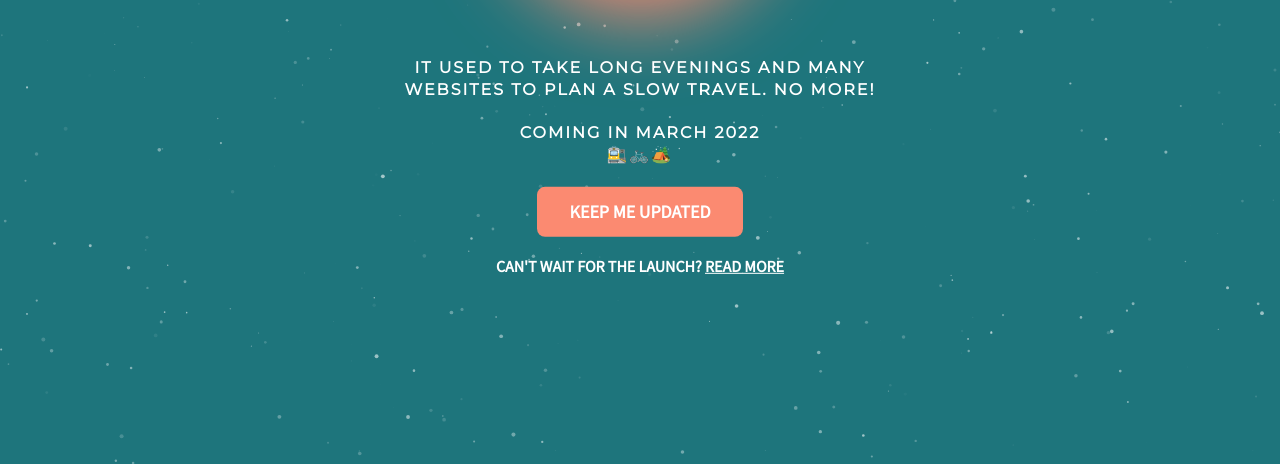
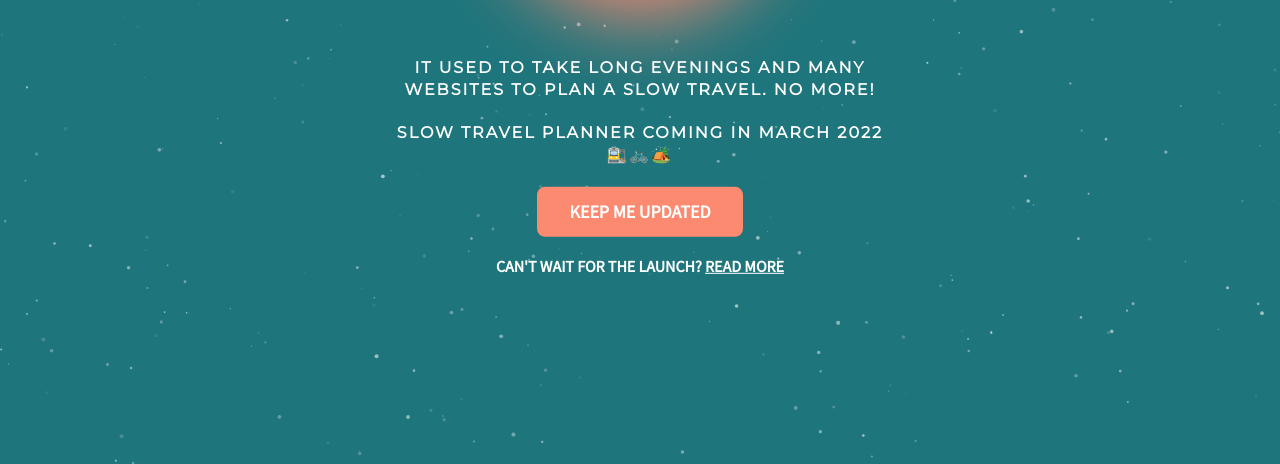
Before and after one commit to Driesvanransbeeck/slowby, a plain HTML site: page index.html in a window 1280 px wide. Shown: the part 336-800 px from the top of the page. Drawn offline with nearby package versions, Linux system fonts and the light colour scheme; a script that the page names is missing; a web font is replaced by a local one.

Commit message:
Add slow travel planner

```diff
--- a/index.html
+++ b/index.html
@@ -28,7 +28,7 @@
     </div>
     <div class="content">
       <h2 class="content__stay-tuned">It used to take long evenings and many websites to plan a slow travel. No more!</h2>
-      <h1 class="content__title">Coming in March 2022<br>🚉🚲🏕️</h1>
+      <h1 class="content__title">Slow travel planner coming in March 2022<br>🚉🚲🏕️</h1>
     </div>
 
     <button class="button button1" data-tally-open="wLVA1m" data-tally-layout="modal" data-tally-hide-title="1" data-tally-emoji-text="🎉" data-tally-emoji-animation="wave" data-tally-auto-close="2000"><b>KEEP ME UPDATED</b></button>
```
